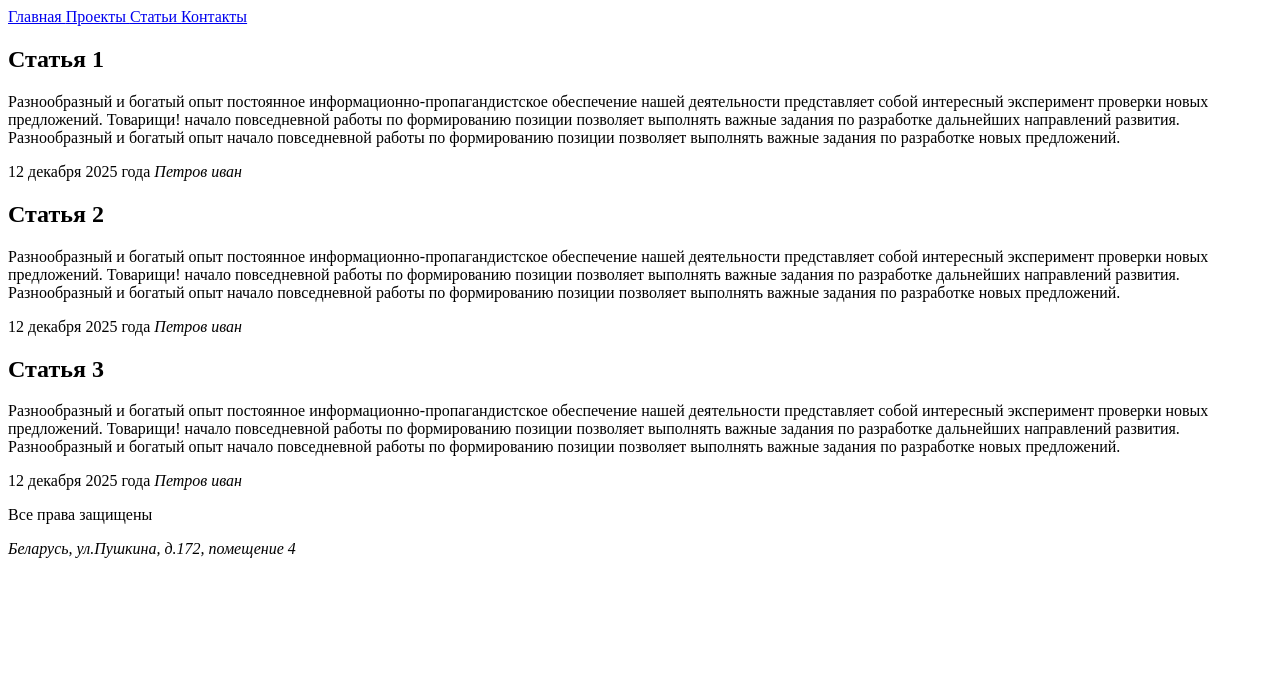
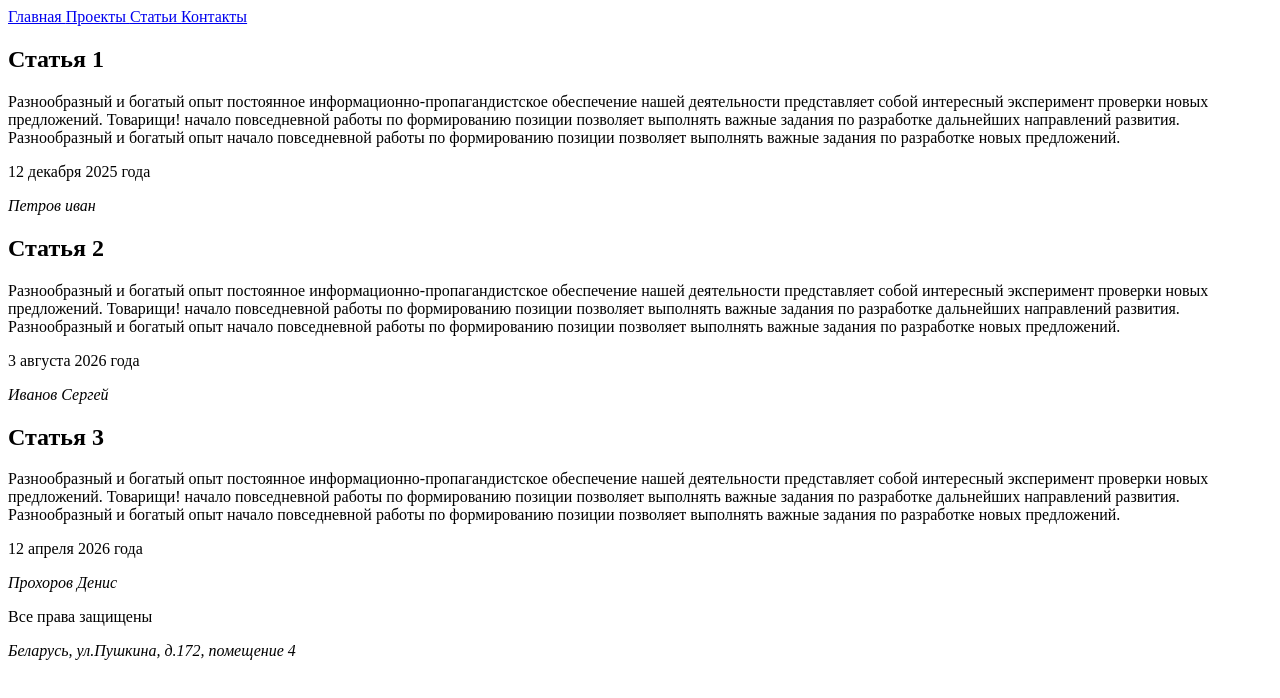
Before and after one commit to Vokoder/html-practice, a plain HTML site: page articles.html in a window 1280 px wide. Drawn offline with Linux system fonts and the light colour scheme.

Commit message:
Renamed some text

```diff
--- a/articles.html
+++ b/articles.html
@@ -44,11 +44,15 @@
             </section>
             <section>
                 <time datetime="12-12-2025">
-                    12 декабря 2025 года
+                    <p>
+                        12 декабря 2025 года
+                    </p>
                 </time>
-                <cite>
-                    Петров иван
-                </cite>
+                <address>
+                    <p>
+                        Петров иван
+                    </p>
+                </address>
             </section>
         </article>
 
@@ -69,12 +73,16 @@
                 </hgroup>
             </section>
             <section>
-                <time datetime="12-12-2025">
-                    12 декабря 2025 года
+                <time datetime="03-01-2026">
+                    <p>
+                        3 августа 2026 года
+                    </p>
                 </time>
-                <cite>
-                    Петров иван
-                </cite>
+                <address>
+                    <p>
+                        Иванов Сергей
+                    </p>
+                </address>
             </section>
         </article>
 
@@ -95,12 +103,16 @@
                 </hgroup>
             </section>
             <section>
-                <time datetime="12-12-2025">
-                    12 декабря 2025 года
+                <time datetime="12-04-2026">
+                    <p>
+                        12 апреля 2026 года
+                    </p>
                 </time>
-                <cite>
-                    Петров иван
-                </cite>
+                <address>
+                    <p>
+                        Прохоров Денис
+                    </p>
+                </address>
             </section>
         </article>
     </main>
@@ -109,7 +121,9 @@
             Все права защищены
         </p>
         <address>
-            Беларусь, ул.Пушкина, д.172, помещение 4
+            <p>
+                Беларусь, ул.Пушкина, д.172, помещение 4
+            </p>
         </address>
     </footer>
 </body>
```
Also changed, not shown: contact.html (+3 -1 lines), index.html (+3 -1 lines), projects.html (+3 -1 lines).
